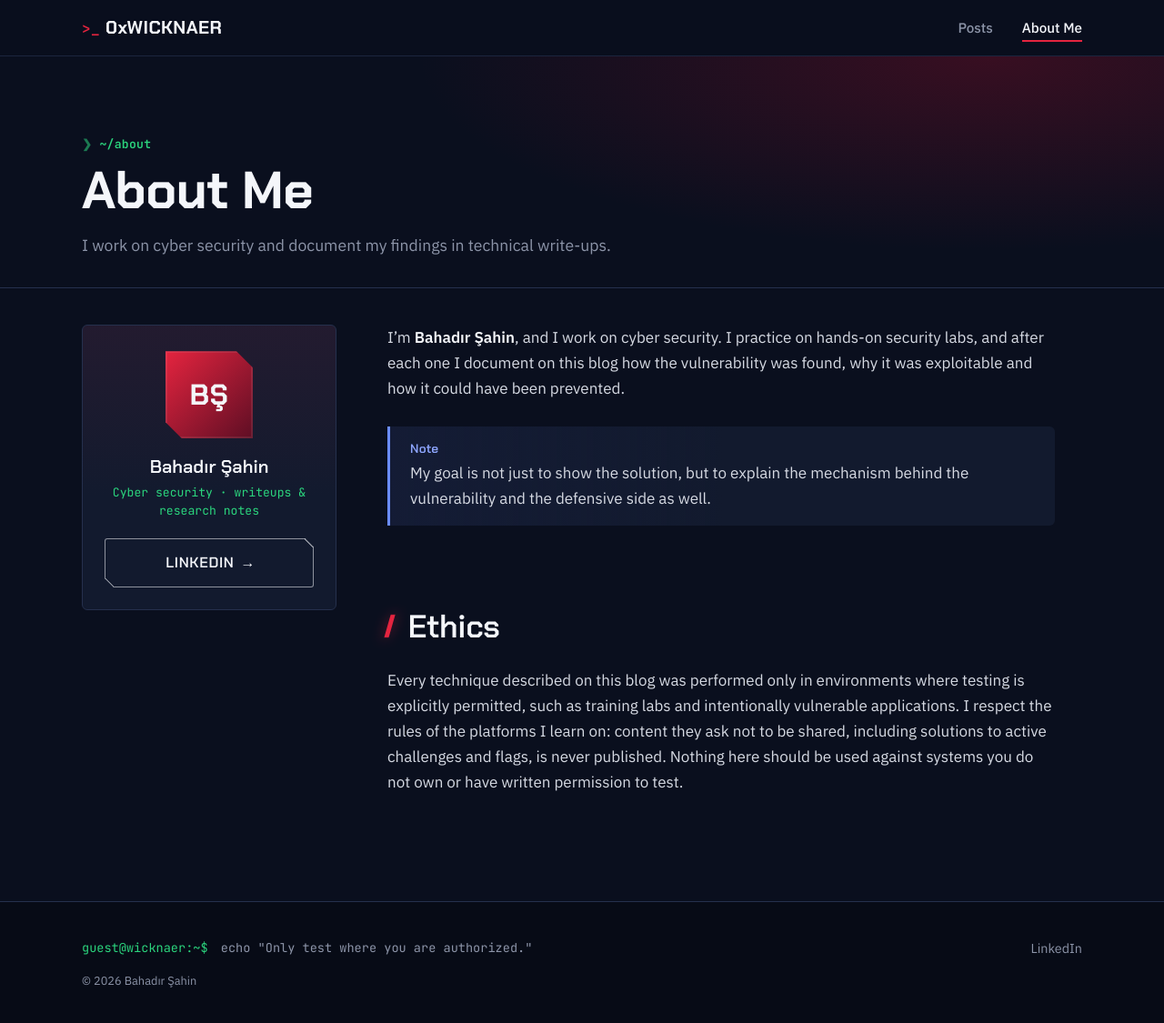
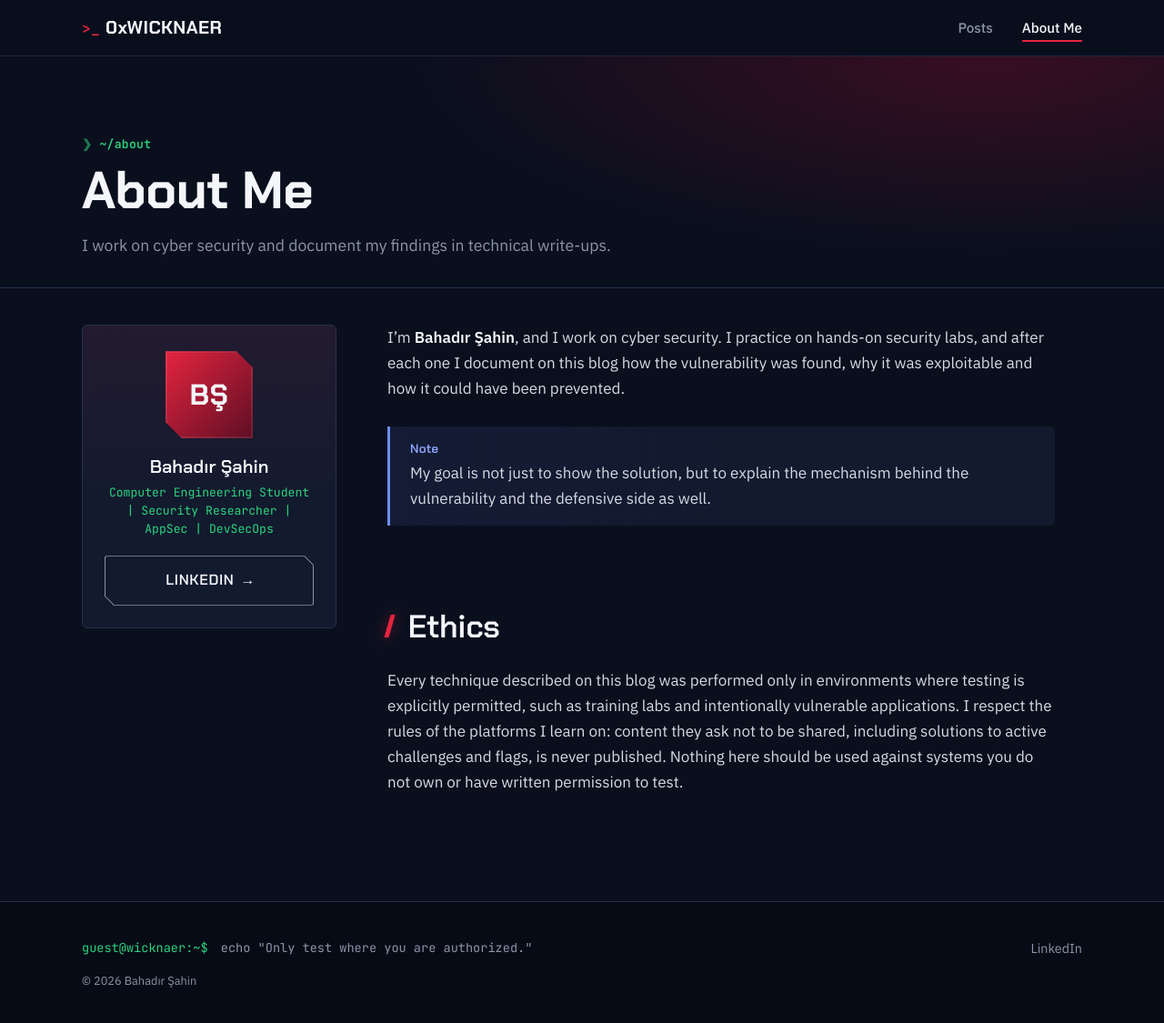
Before and after one commit to Wicknaer/wicknaer.github.io, a Jekyll site: the page built from about.md, in a window 1280 px wide and 1125 px high. Shown: the whole window at 91% size. Built offline with Jekyll 4.4.1, drawn with Linux system fonts in a browser that asks for light colours.

Commit message:
Add role field for terminal whoami and About card headline

```diff
--- a/_config.yml
+++ b/_config.yml
@@ -4,6 +4,7 @@ handle: "Bahadır Şahin"
 author: "Bahadır Şahin"
 description: "Lab writeups, vulnerability analyses and technical notes on cyber security."
 tagline: "Cyber security · writeups & research notes"
+role: "Computer Engineering Student | Security Researcher | AppSec | DevSecOps"   # Terminal whoami + About kartındaki ünvan satırı
 
 url: "https://wicknaer.github.io"
 baseurl: ""
--- a/_layouts/home.html
+++ b/_layouts/home.html
@@ -27,7 +27,7 @@ layout: default
           <div class="term__body" role="log" aria-live="polite" aria-label="Terminal output">
             <!-- JavaScript kapalıysa görünen sabit çıktı -->
             <p><span class="term__ps">$</span> whoami</p>
-            <p class="term__out">{{ site.tagline }}</p>
+            <p class="term__out">{{ site.role }}</p>
             <p><span class="term__ps">$</span> ls ~/writeups</p>
             {% for post in site.posts limit:4 %}
             <p class="term__out"><a href="{{ post.url | relative_url }}"><span class="term__date">{{ post.date | date: '%b %-d' }}</span> {{ post.title }}</a></p>
--- a/about.md
+++ b/about.md
@@ -10,7 +10,7 @@ permalink: /about/
 <aside class="profile" aria-label="Profile">
   <div class="profile__badge" aria-hidden="true">BŞ</div>
   <p class="profile__name">{{ site.author }}</p>
-  <p class="profile__role">{{ site.tagline }}</p>
+  <p class="profile__role">{{ site.role }}</p>
   {% if site.social.linkedin and site.social.linkedin != "" %}
   <a class="btn btn--ghost profile__cta" href="{{ site.social.linkedin }}" target="_blank" rel="me noopener">LinkedIn <span class="btn__arrow" aria-hidden="true">→</span></a>
   {% endif %}
--- a/assets/js/main.js
+++ b/assets/js/main.js
@@ -298,7 +298,7 @@
       },
       whoami: {
         desc: "Short intro",
-        run: function () { say(hl(D.name)); say(D.tagline); }
+        run: function () { say(hl(D.name)); say(D.role); }
       },
       ls: {
         desc: "List published posts",
```
Also changed, not shown: other parts of _layouts/home.html (+1 -0 lines).
